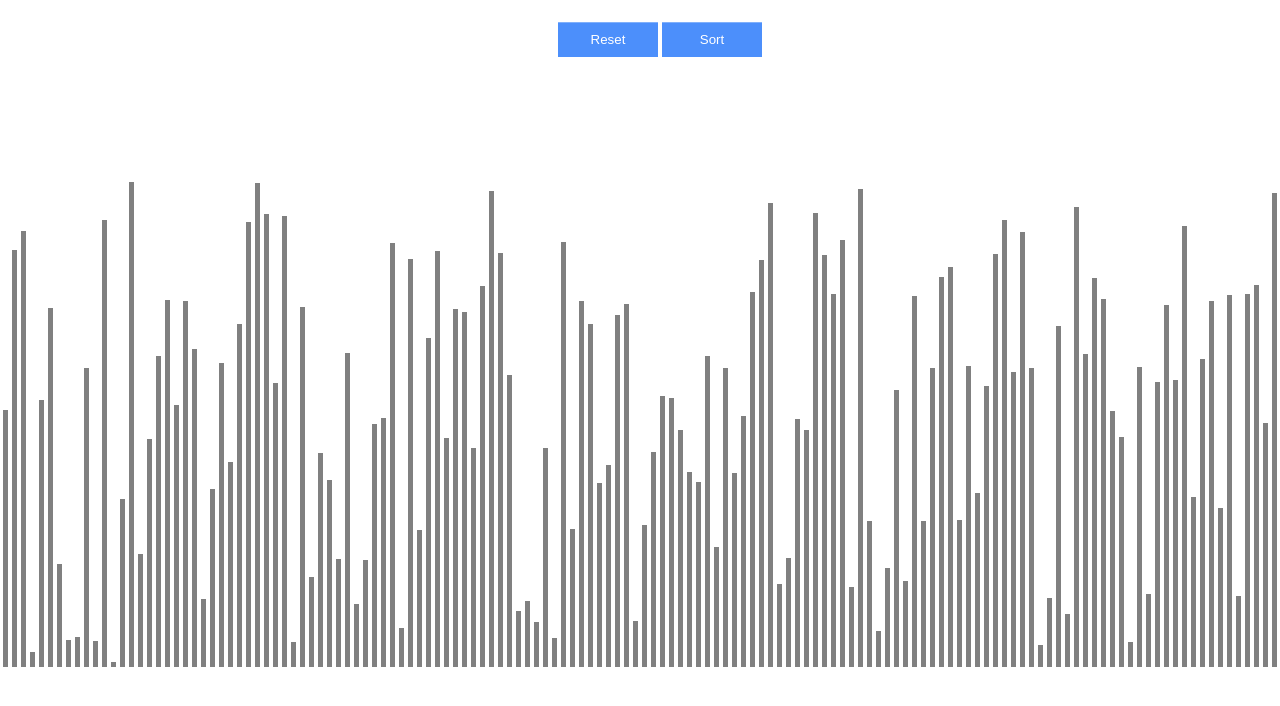
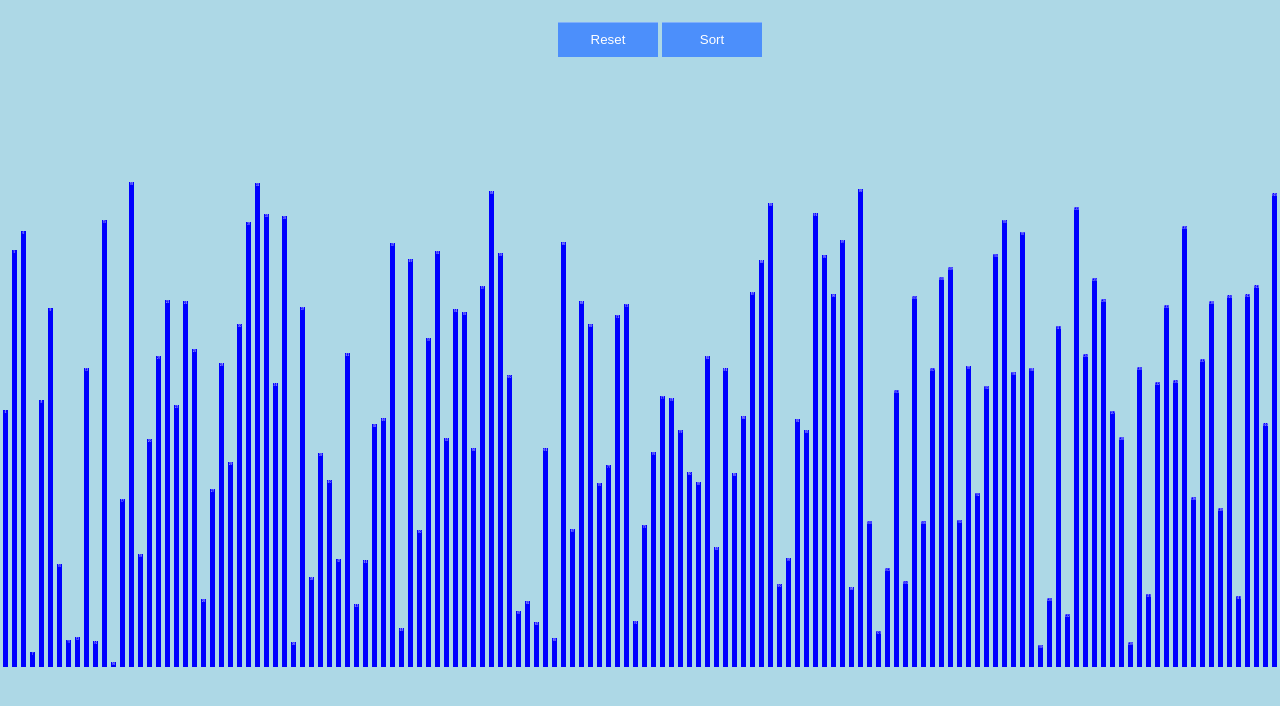
Before and after one commit to chaeriz19/sorting_visualizer, a React (Create React App) app: page / in a window 1280 px wide. Shown: the top 706 px of the page. Built offline with nearby package versions, Linux system fonts and the light colour scheme.

Commit message:
css change

```diff
--- a/src/visualizer/visualizer.css
+++ b/src/visualizer/visualizer.css
@@ -1,5 +1,6 @@
 body {
     overflow: hidden;
+    background-color: lightblue;
 }
 
 .container {
@@ -21,9 +22,9 @@ body {
     overflow: hidden;
 }
 .obj {
-    color: black;
-    font-size: 8px;
-    background-color: gray;
+    color: white;
+    font-size: 3px;
+    background-color: blue;
     width: 5px;
     margin: 0 2px;
 }
--- a/src/visualizer/visualizer.jsx
+++ b/src/visualizer/visualizer.jsx
@@ -60,7 +60,7 @@ export default class Visualizer extends React.Component {
                 </div>
                 <div className="display">
                 {array.map((item, index) => (
-                    <div className="obj" style={{height: `${item}px`}} key={index}></div>
+                    <div className="obj" style={{height: `${item}px`}} key={index}>{index}</div>
                 ))}
             </div>
             </div>
```
